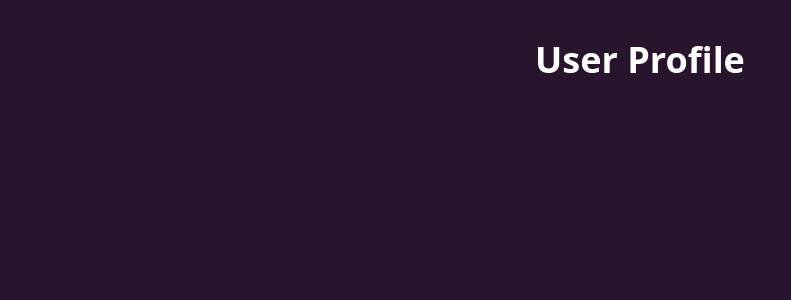
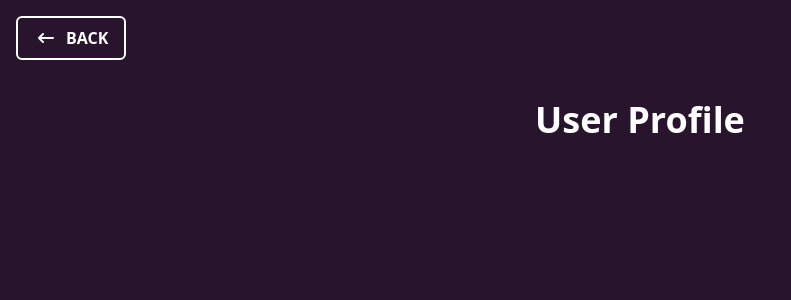
Before and after one commit to nl-codes/Online_Voting_System, a React (Vite) app in the folder frontend/: page /profile in a window 1280 px wide. Shown: the top 300 px of the page, without its empty margins (0-791 px from the left). Built offline with nearby package versions, Linux system fonts and the light colour scheme.

Commit message:
Add BackButton

```diff
--- /dev/null
+++ b/frontend/src/components/BackButton.jsx
@@ -0,0 +1,34 @@
+import React from "react";
+import { useNavigate } from "react-router-dom";
+
+const BackButton = ({ backPath }) => {
+    const navigate = useNavigate();
+    const handleBack = () => {
+        navigate(backPath);
+    };
+    return (
+        <div
+            className="flex items-center w-fit bg-[#29142e] text-white px-4 py-2 rounded-md font-bold cursor-pointer border-2 border-white hover:bg-white hover:text-[#29142e] transition-all duration-150 ease-in-out hover:scale-110 group gap-2"
+            onClick={handleBack}>
+            <svg
+                className="w-6 h-6 text-white group-hover:text-[#29142e] transition-colors duration-150"
+                aria-hidden="true"
+                xmlns="http://www.w3.org/2000/svg"
+                width="24"
+                height="24"
+                fill="none"
+                viewBox="0 0 24 24">
+                <path
+                    stroke="currentColor"
+                    strokeLinecap="round"
+                    strokeLinejoin="round"
+                    strokeWidth="2"
+                    d="M5 12h14M5 12l4-4m-4 4 4 4"
+                />
+            </svg>
+            BACK
+        </div>
+    );
+};
+
+export default BackButton;
--- a/frontend/src/pages/UserProfilePage.jsx
+++ b/frontend/src/pages/UserProfilePage.jsx
@@ -1,8 +1,10 @@
 import React from "react";
+import BackButton from "../components/BackButton";
 
 const UserProfilePage = () => {
     return (
-        <div className="bg-[#29142e] h-screen max-w-screen">
+        <div className="bg-[#29142e] h-screen max-w-screen py-4 px-4">
+            <BackButton backPath={"/home"} />
             <h1 className="w-full text-4xl text-white font-bold text-center pt-10">
                 User Profile
             </h1>
```
